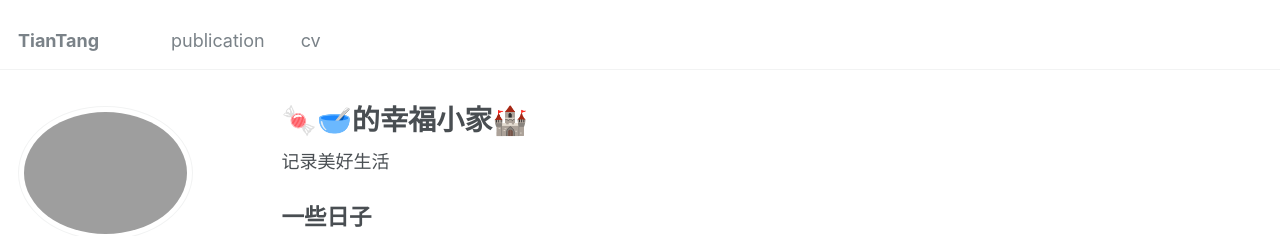
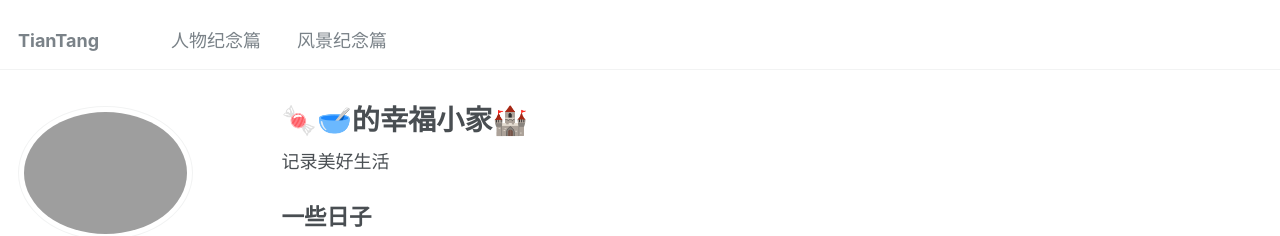
Before and after one commit to Jianchi-TIAN/TianTang, a Jekyll site: the page built from _pages/about.md, in a window 1280 px wide. Shown: the top 236 px of the page. Built offline with Jekyll 4.4.1, drawn with Linux system fonts in a browser that asks for light colours.

Commit message:
Update navigation.yml

```diff
--- a/_data/navigation.yml
+++ b/_data/navigation.yml
@@ -5,8 +5,8 @@
 # prevent it from being included in the site.
 
 main:
-  - title: "publication"
+  - title: "人物纪念篇"
     url: /publication/
 
-  - title: "cv"
+  - title: "风景纪念篇"
     url: /cv/
```
